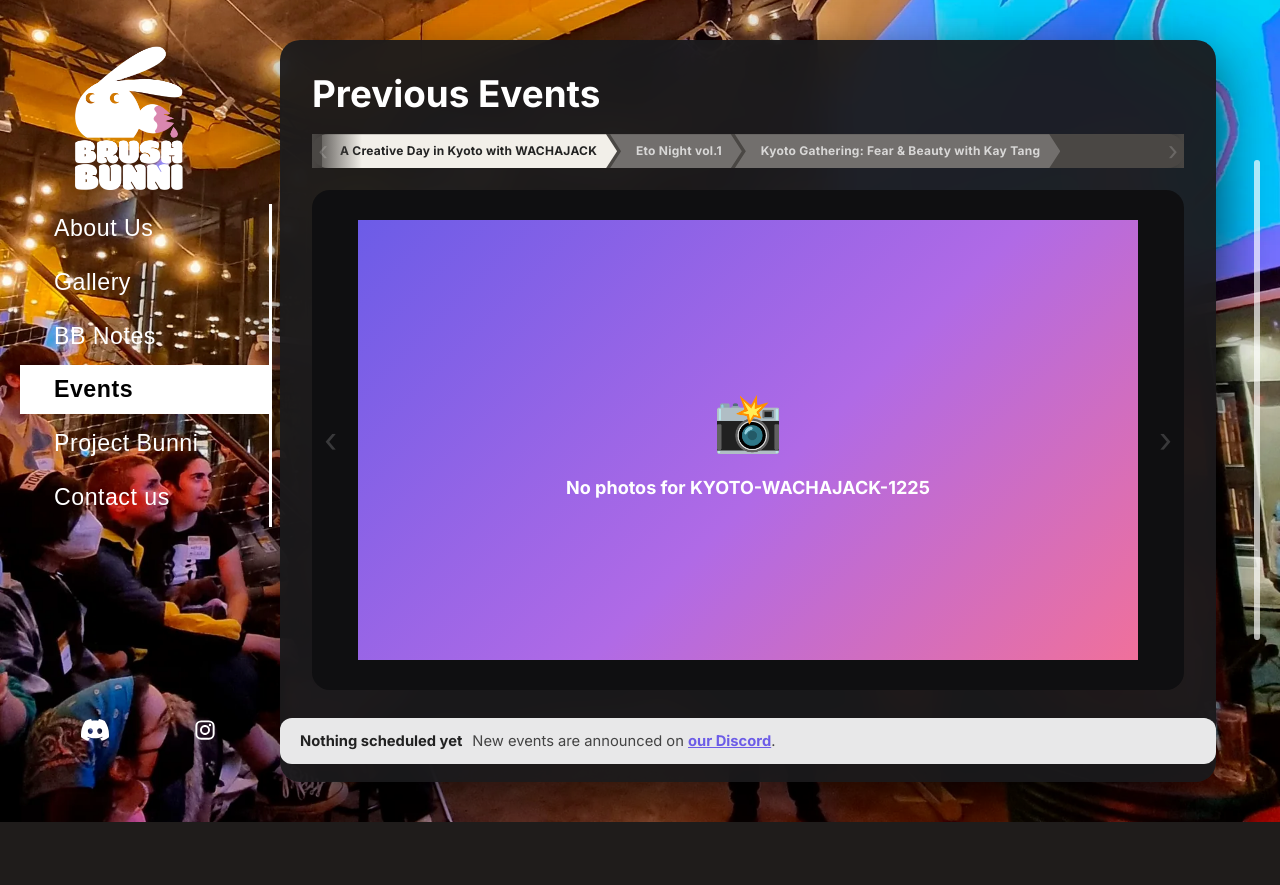
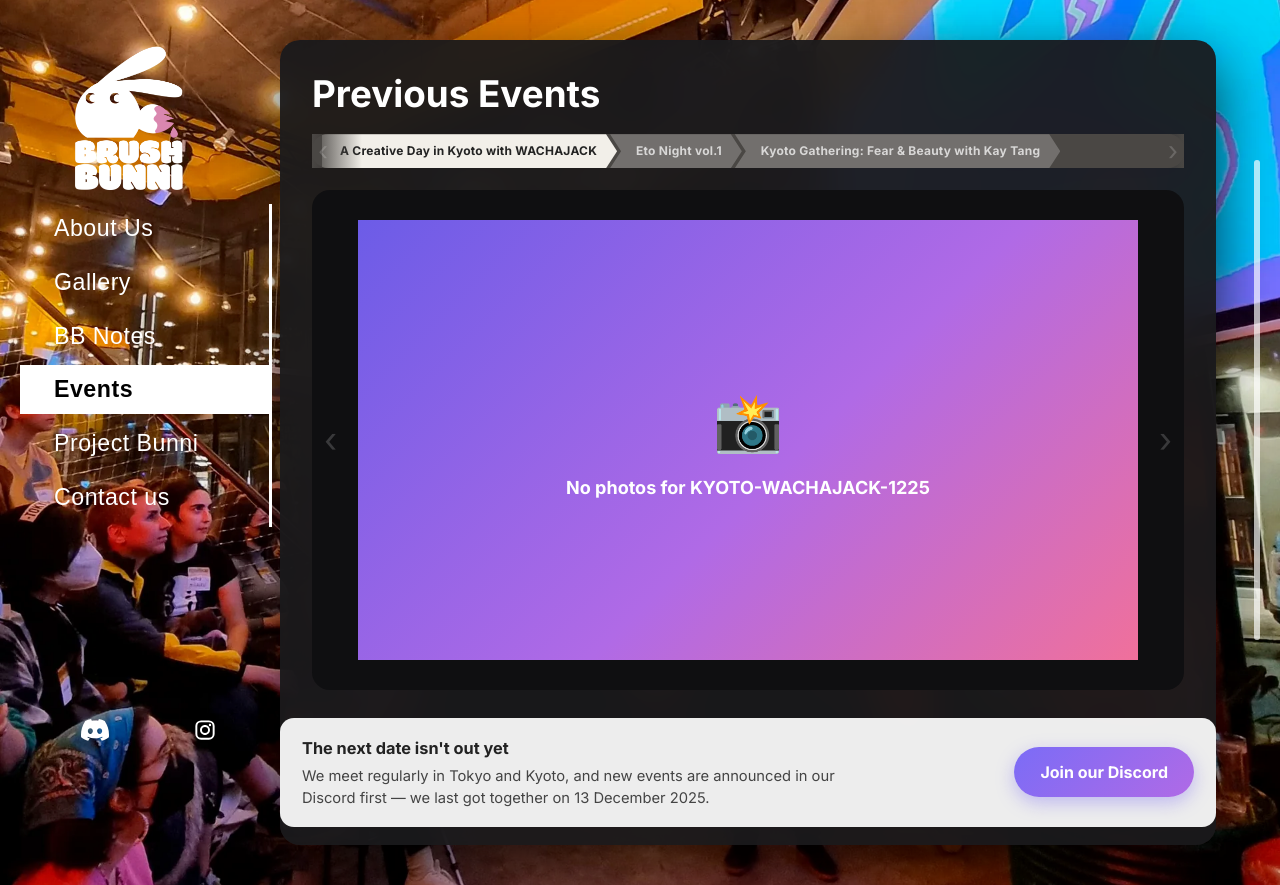
Before and after one commit to wavevworld/BrushBunni, a Django app: page /events/ in a window 1280 px wide. Before the commit the page ends 822 px from the top, so only its background shows below. Run offline with Django 5.2, Linux system fonts and the light colour scheme; data comes from the database, SQL or seed files in the repository; data that the repository does not hold is empty; some libraries are stand-ins or nearby versions.

Commit message:
feat(events): replace the empty-state copy with the next-announcement block

```diff
--- a/blog/static/blog/style.css
+++ b/blog/static/blog/style.css
@@ -2511,32 +2511,34 @@ body.menu-open .menu-toggle span:nth-child(3) {
     .uc-action { flex-direction: row; align-items: center; justify-content: space-between; }
 }
 
-/* The nothing-scheduled line. Deliberately quiet: an empty section should not
-   own the loudest band on the page. */
-.upcoming-strip {
+/* The nothing-scheduled block. Deliberately forward-looking: it leads with
+   the next date and the Discord button, and carries the last gathering as
+   evidence the community is still meeting. */
+.upcoming-none {
     display: flex;
     flex-wrap: wrap;
     align-items: center;
-    gap: 6px 10px;
+    justify-content: space-between;
+    gap: 14px 20px;
     margin: 0 0 18px;
-    padding: 12px 20px;
-    background: rgba(255, 255, 255, 0.9);
-    border-radius: var(--r-md);
+    padding: 18px 22px;
+    background: rgba(255, 255, 255, 0.92);
+    border-radius: var(--r-lg);
+}
+
+.upcoming-none-title {
+    display: block;
+    font-size: 1.02rem;
+    color: var(--ink-800);
+}
+
+.upcoming-none-text {
+    margin: 4px 0 0;
     font-size: 0.92rem;
     color: var(--ink-600);
-}
-
-.upcoming-strip-label {
-    font-weight: 700;
-    color: var(--ink-800);
-}
-
-.upcoming-strip a {
-    color: var(--brand-ink);
-    font-weight: 600;
-}
-
-/* The section keeps its bottom rounding now that nothing follows it. */
+    max-width: 62ch;
+}
+
 .upcoming-section {
     margin-bottom: 22px;
 }
--- a/blog/templates/blog/events.html
+++ b/blog/templates/blog/events.html
@@ -143,12 +143,24 @@
                 </div>
             </div>
         {% else %}
-            <p class="upcoming-strip">
-                <span class="upcoming-strip-label">Nothing scheduled yet</span>
-                <span>New events are announced on <a
-                    href="https://discord.com/invite/YWnYE4EHk5" target="_blank"
-                    rel="noopener">our Discord</a>.</span>
-            </p>
+            {% comment %}
+              "Nothing scheduled yet" on its own read as a community that had
+              stopped meeting. The date of the last gathering is the evidence
+              that it hasn't, and the button gives the reader somewhere to go
+              instead of a dead end.
+            {% endcomment %}
+            <div class="upcoming-none">
+                <div>
+                    <strong class="upcoming-none-title">The next date isn't out yet</strong>
+                    <p class="upcoming-none-text">
+                        We meet regularly in Tokyo and Kyoto, and new events are
+                        announced in our Discord first{% if last_event %} — we last
+                        got together on {{ last_event.date|date:"j F Y" }}{% endif %}.
+                    </p>
+                </div>
+                <a class="btn btn--primary" href="{{ discord_invite }}"
+                   target="_blank" rel="noopener">Join our Discord</a>
+            </div>
         {% endif %}
 
     </div>
--- a/blog/views.py
+++ b/blog/views.py
@@ -156,6 +156,12 @@ def events(request):
         "workshops and exhibitions.",
         past_events=past_events,
         upcoming_events=upcoming_events,
+        # When nothing is scheduled, the page said only "Nothing scheduled
+        # yet" — which reads as a community that stopped meeting. Showing when
+        # we last met, and where the next date gets announced, says the
+        # opposite with the same honesty.
+        last_event=past_events.order_by('-date').first(),
+        discord_invite=DISCORD_INVITE,
     ))
 
 
```
